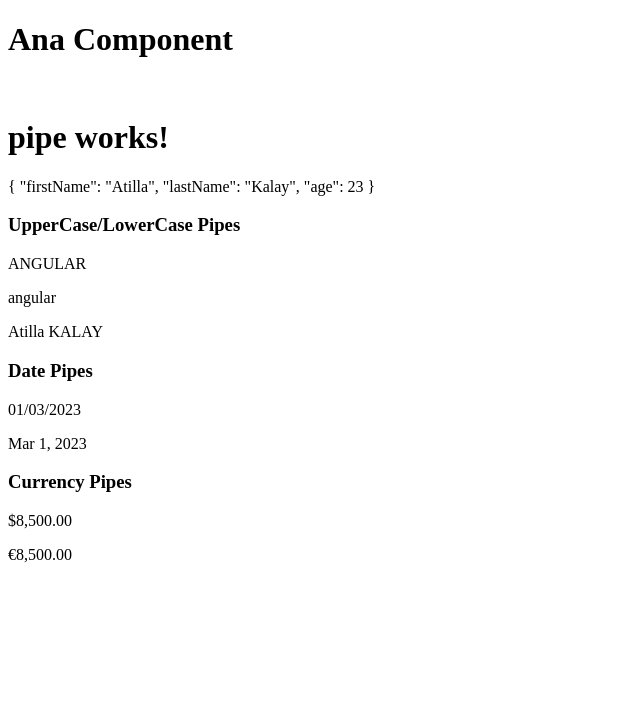
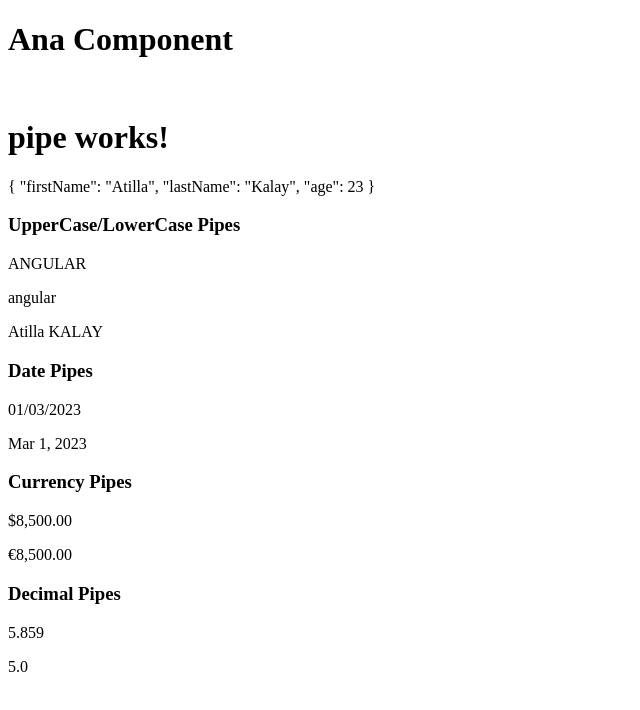
Before and after one commit to atillakalay/TurkcellAngularCourse, an Angular app in the folder angularapp/: page / in a window 1280 px wide. Shown: the top 710 px of the page, without its empty margins (0-640 px from the left). Built offline with nearby package versions, Linux system fonts and the light colour scheme.

Commit message:
Decimal Pipes lesson completed.

```diff
--- a/angularapp/src/app/pipes/pipe/pipe.component.html
+++ b/angularapp/src/app/pipes/pipe/pipe.component.html
@@ -10,3 +10,6 @@
 <h3>Currency Pipes</h3>
 <p>{{price|currency}}</p>
 <p>{{price|currency:'EUR'}}</p>
+<h3>Decimal Pipes</h3>
+<p>{{decimalValue|number:'1.0-3'}}</p>
+<p>{{5|number:'1.1-3'}}</p>
--- a/angularapp/src/app/pipes/pipe/pipe.component.ts
+++ b/angularapp/src/app/pipes/pipe/pipe.component.ts
@@ -9,6 +9,7 @@ export class PipeComponent {
   person1: person = { firstName: "Atilla", lastName: "Kalay", age: 23 }
   myDate: Date = new Date()
   price:number=8500
+  decimalValue=5.85858
 
 }
 interface person {
```
